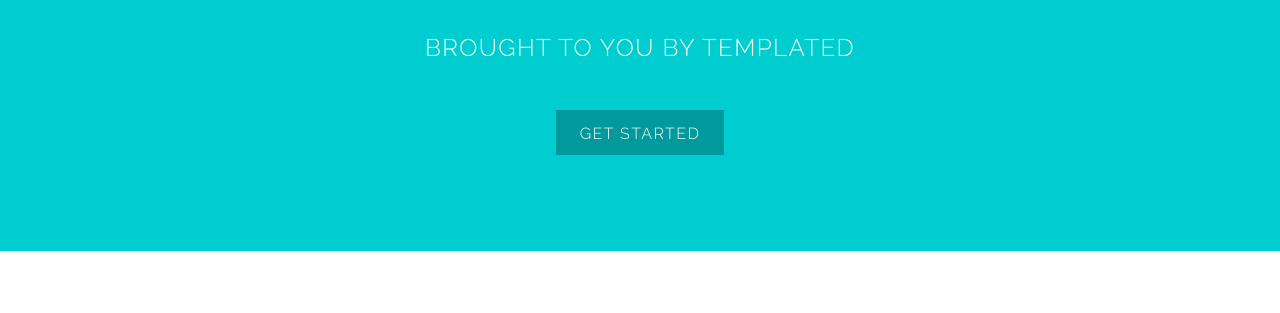
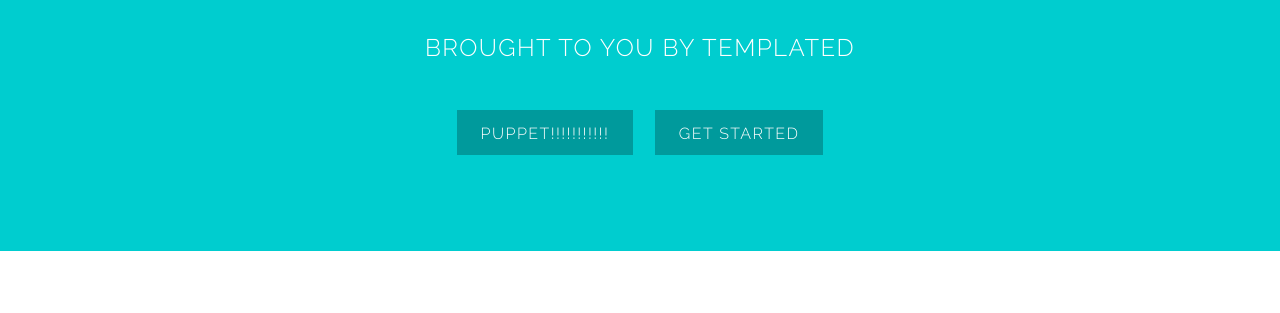
Before and after one commit to sh4ka/curso_aci, a plain HTML site: page index.html in a window 1280 px wide. Shown: the part 347-660 px from the top of the page. Drawn offline with Linux system fonts and the light colour scheme.

Commit message:
Update button

```diff
--- a/index.html
+++ b/index.html
@@ -20,7 +20,8 @@
 				<h2><strong>Typify</strong> is a free responsive site template</h2>
 				<p>Brought to you by Templated</p>
 				<ul class="actions">
-					<li><a href="#" class="button special">Get started</a></li>
+<li><a href="http://www.github.com/sh4ka" class="button special">PUPPET!!!!!!!!!!!</a></li>
+	<li><a href="#" class="button special">Get started</a></li>
 				</ul>
 			</section>
 
```
